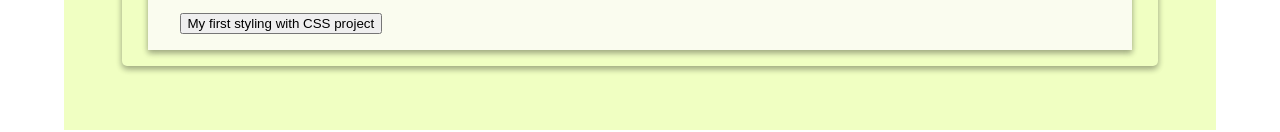
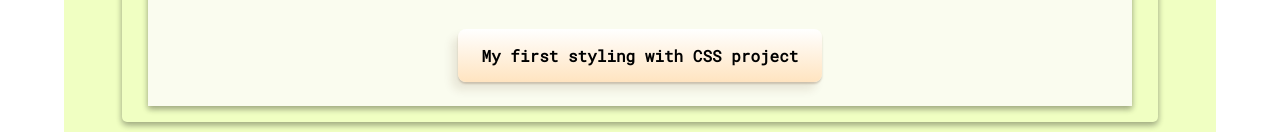
Before and after one commit to helene-nguyen/self-project, a plain HTML site: page html/basics/basics.html in a window 1280 px wide. Shown: the part 1476-1608 px from the top of the page. Drawn offline with nearby package versions, Linux system fonts and the light colour scheme.

Commit message:
update btn-project

```diff
--- a/html/basics/basics.html
+++ b/html/basics/basics.html
@@ -120,7 +120,7 @@
                                         title="It's an image that can be resize">
                                 </div>
                                 <!-- Button -->
-                                <button class="btn"><a href="https://helene-nguyen.github.io/mysite-version-1/"
+                                <button class="btn-project"><a href="https://helene-nguyen.github.io/mysite-version-1/"
                                         target="_blank">My
                                         first styling with CSS project</a>
                                 </button>
```
